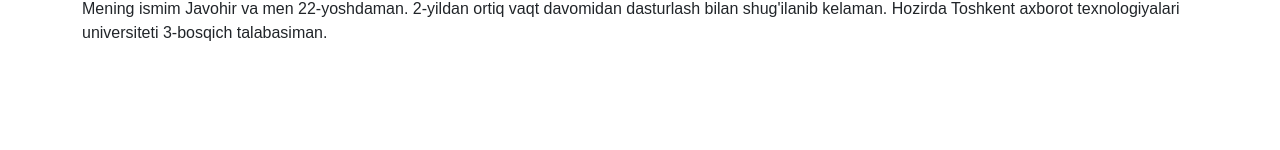
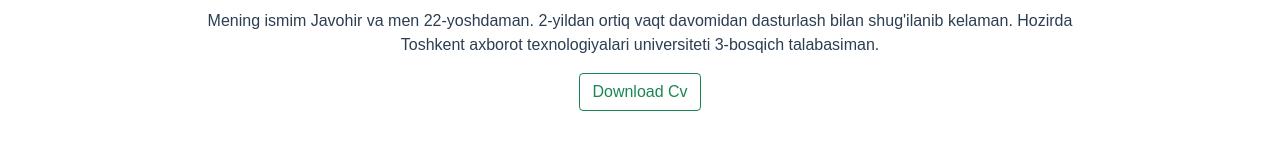
Before and after one commit to javohir7777/portfolio, a React (Create React App) app: page / in a window 1280 px wide. Shown: the part 434-584 px from the top of the page. Built offline with nearby package versions, Linux system fonts and the light colour scheme.

Commit message:
werstika
wer

```diff
--- a/src/components/Navbar.jsx
+++ b/src/components/Navbar.jsx
@@ -1,4 +1,4 @@
-import "./Navbar";
+import "./Navbar.css";
 import { Link } from "react-router-dom";
 
 const Navbar = () => {
--- a/src/pages/Experience.jsx
+++ b/src/pages/Experience.jsx
@@ -1,7 +1,13 @@
 import React from "react";
+import Navbar from "../components/Navbar";
+import "../components/Navbar.css";
 
 const Experience = () => {
-  return <div>Experience</div>;
+  return (
+    <div>
+      <Navbar />
+    </div>
+  );
 };
 
 export default Experience;
--- a/src/pages/Home.jsx
+++ b/src/pages/Home.jsx
@@ -1,5 +1,5 @@
 import React from "react";
-import "./Home";
+import "./Home.css";
 const Home = () => {
   return (
     <main className="home container my-5">
@@ -16,6 +16,13 @@
         dasturlash bilan shug'ilanib kelaman. Hozirda Toshkent axborot
         texnologiyalari universiteti 3-bosqich talabasiman.
       </p>
+      <a
+        href="Javohir_Jumayev.pdf"
+        className="btn btn-outline-success"
+        download
+      >
+        Download Cv
+      </a>
     </main>
   );
 };
--- a/src/pages/Projects.jsx
+++ b/src/pages/Projects.jsx
@@ -1,7 +1,13 @@
 import React from "react";
+import Navbar from "../components/Navbar";
+import "../components/Navbar.css";
 
 const Projects = () => {
-  return <div>Projects</div>;
+  return (
+    <div>
+      <Navbar />
+    </div>
+  );
 };
 
 export default Projects;
```
Also changed, not shown: 1 other file (tests, documents, lock files or other folders).
